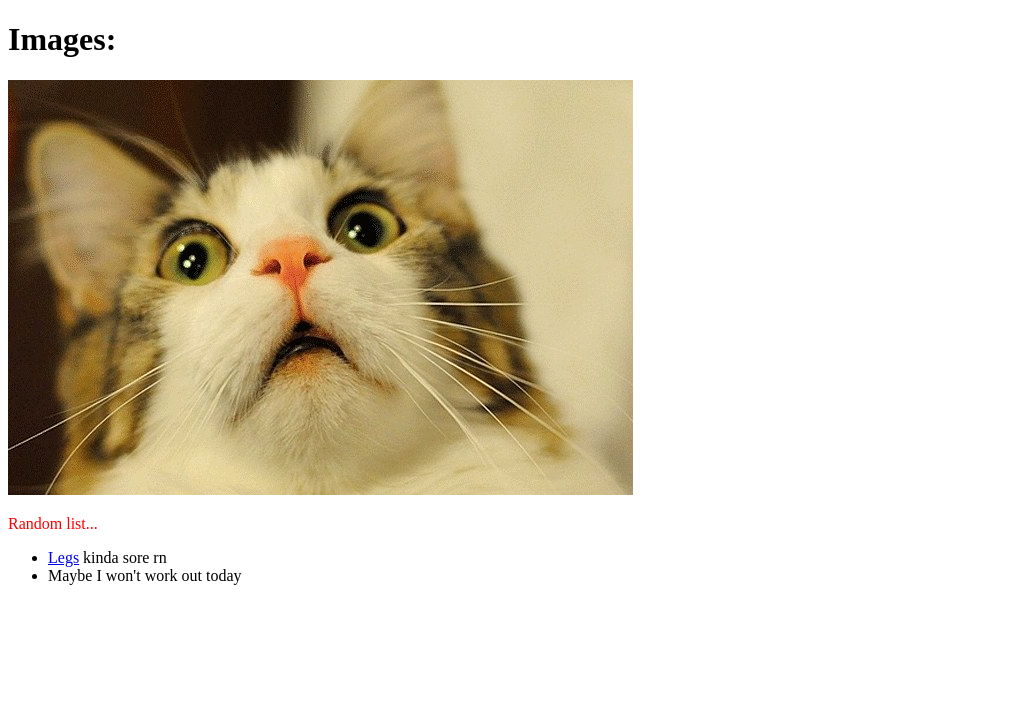
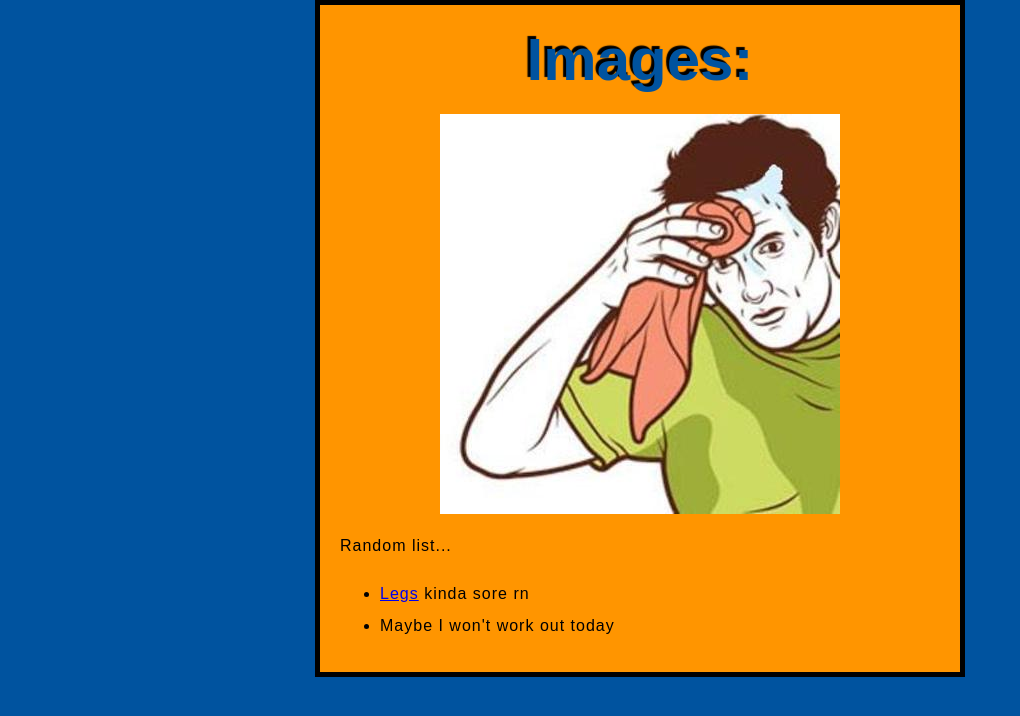
Before and after one commit to Jordan-Castillo/git_test, a plain HTML site: page index.html in a window 1280 px wide. Shown: the whole page, without its empty margins (0-1020 px from the left). Drawn offline with Linux system fonts and the light colour scheme; a web font is replaced by a local one.

Commit message:
Added first css styles, changed img

```diff
--- a/index.html
+++ b/index.html
@@ -1,13 +1,14 @@
 <!DOCTYPE html>
 <html>
   <head>
+    <link href="https://fonts.googleapis.com/css?family=Mukta+Malar" rel="stylesheet">
   	<link href="styles/style.css" rel="stylesheet" type="text/css">
     <meta charset="utf-8">
     <title>My test page</title>
   </head>
   <body>
   	<h1> Images: </h1>
-    <img src="images/cat.jpg" alt="Face of a surprised cat">
+    <img src="images/sweat.jpg" alt="Face of a surprised cat">
     <p>Random list...</p>
     <ul>
     	<li><a href="https://www.google.com/?q=legs">Legs<a> kinda sore rn</li>
--- a/styles/style.css
+++ b/styles/style.css
@@ -1,3 +1,38 @@
-p {
-	color: red;
+
+html {
+	font-size: 10px;
+	font-family: 'Mukta Malar', sans-serif;
+	background-color: #00539F;
 }
+
+body {
+  width: 600px;
+  margin: 0 auto;
+  background-color: #FF9500;
+  padding: 0 20px 20px 20px;
+  border: 5px solid black;
+}
+
+img {
+  display: block;
+  margin: 0 auto;
+}
+
+h1 {
+	margin: 0;
+  padding: 20px 0;
+  color: #00539F;
+  text-shadow: -3px -3px 1px black;
+	font-size: 60px;
+	text-align: center;
+}
+
+p, li {
+	font-size: 16px;
+	line-height: 2;
+	letter-spacing: 1px;
+}
+
+h1:hover {
+	color: blue;
+}
```
Also changed, not shown: images/sweat.jpg (added).
